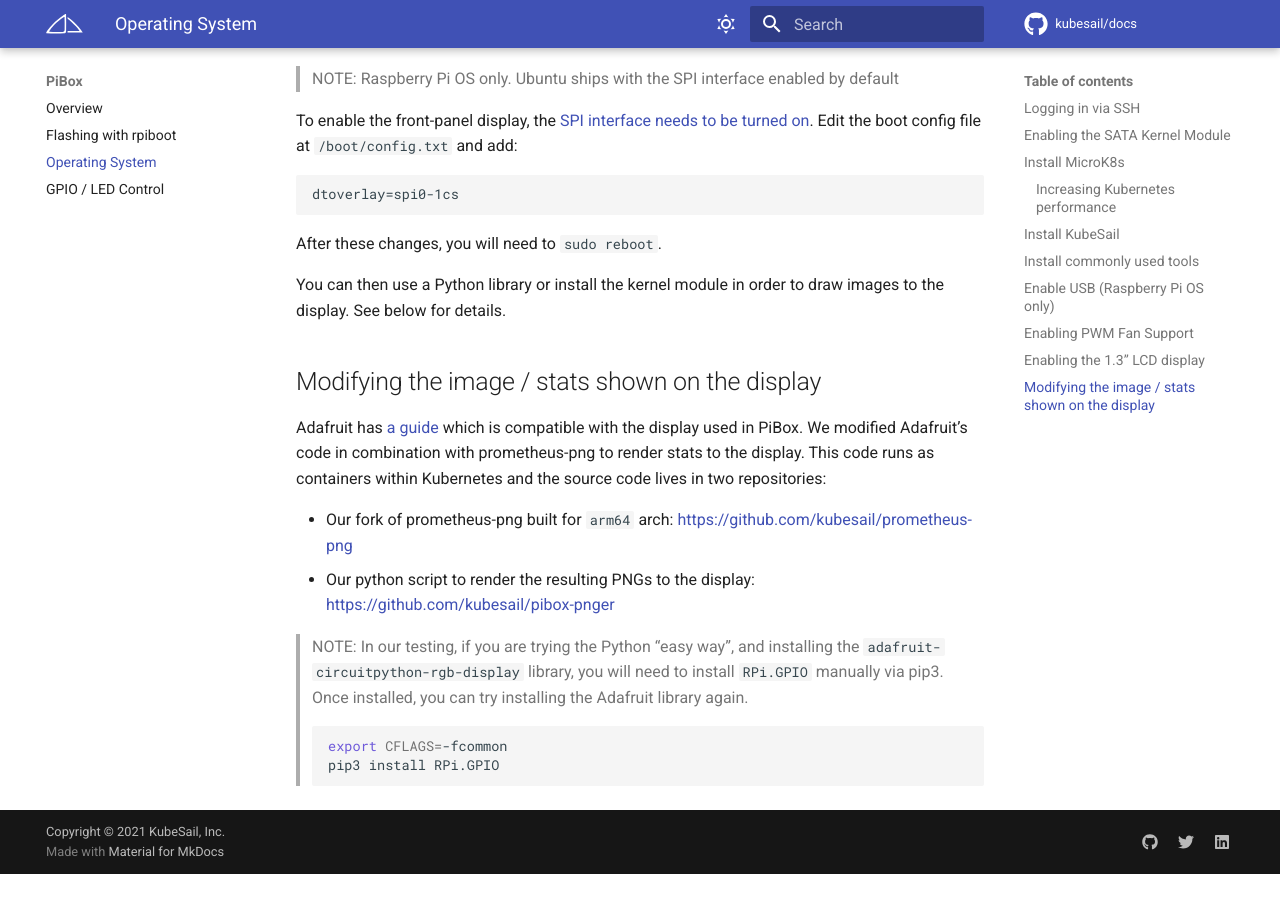
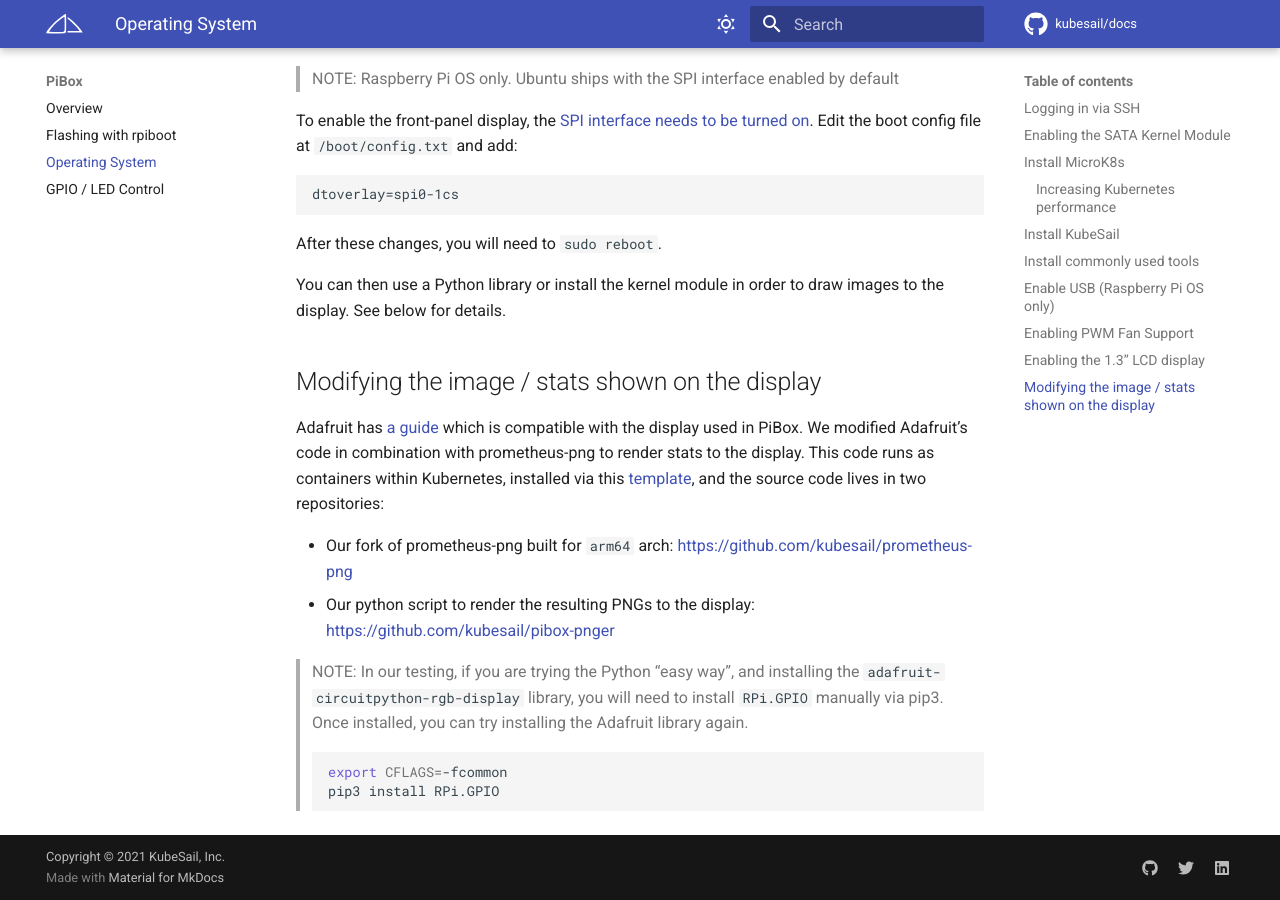
Before and after one commit to kubesail/kubesail-docs, an MkDocs documentation site: the page built from docs/guides/pibox/os.md, in a window 1280 px wide and 900 px high, scrolled down 3755 px. Built offline with MkDocs 1.6.1 and Material for MkDocs 9.7.7, drawn with Linux system fonts in a browser that asks for light colours; comment, search, counter and statistics services are not loaded; before the commit the page ends 4629 px from its top, so only the background shows below that.

Commit message:
link to stats template

```diff
--- a/docs/guides/pibox/os.md
+++ b/docs/guides/pibox/os.md
@@ -155,7 +155,7 @@
 
 ## Modifying the image / stats shown on the display
 
-Adafruit has [a guide](https://learn.adafruit.com/adafruit-mini-pitft-135x240-color-tft-add-on-for-raspberry-pi/1-3-240x240-kernel-module-install) which is compatible with the display used in PiBox. We modified Adafruit's code in combination with prometheus-png to render stats to the display. This code runs as containers within Kubernetes and the source code lives in two repositories:
+Adafruit has [a guide](https://learn.adafruit.com/adafruit-mini-pitft-135x240-color-tft-add-on-for-raspberry-pi/1-3-240x240-kernel-module-install) which is compatible with the display used in PiBox. We modified Adafruit's code in combination with prometheus-png to render stats to the display. This code runs as containers within Kubernetes, installed via this [template](https://kubesail.com/template/erulabs/pibox-display-renderer), and the source code lives in two repositories:
 
 -   Our fork of prometheus-png built for `arm64` arch: https://github.com/kubesail/prometheus-png
 -   Our python script to render the resulting PNGs to the display: https://github.com/kubesail/pibox-pnger
```
